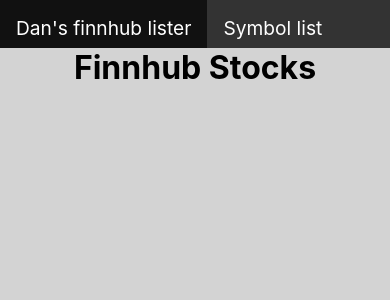
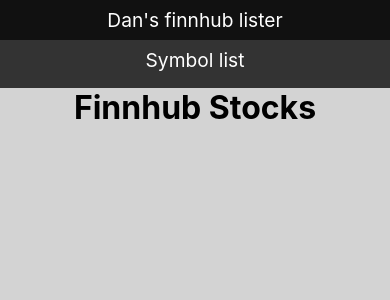
Before and after one commit to InstantBuddha/Dan-s-Finnhub-Stocks, a React (Create React App) app: page / in a window 390 px wide. Shown: the top 300 px of the page. Built offline with nearby package versions, Linux system fonts and the light colour scheme.

Commit message:
Make navbar css responsive to mobile

```diff
--- a/src/components/symbol-list/Searchbar.js
+++ b/src/components/symbol-list/Searchbar.js
@@ -25,7 +25,7 @@
 
   render() {
     return (
-      <div>
+      <div className='searchBarMain'>
           <form onSubmit={this.handleSubmit} >
               <input type="text" name="search" onChange={this.handleChange}/>
               <button type='submit'>Search</button>
--- a/src/styles.css
+++ b/src/styles.css
@@ -7,6 +7,8 @@
 }
 .navbar {
     list-style-type: none;
+    margin: 0;
+    padding: 0;
     overflow: hidden;
     background-color: #333;
     position: fixed;
@@ -33,9 +35,15 @@
     background-color: #111;
 }
 
-@media screen and (max-width: 600px) {
-    .fancy {
-        color: green;
+@media only screen and (orientation: portrait) {
+    .navbar{
+        height: 5.5rem;
+    }
+    .navLink {
+        padding: 0.5rem;
         float: none;
     }
+    .main-wrapper {
+        margin-top: 5.5rem;
+    }
 }
```
